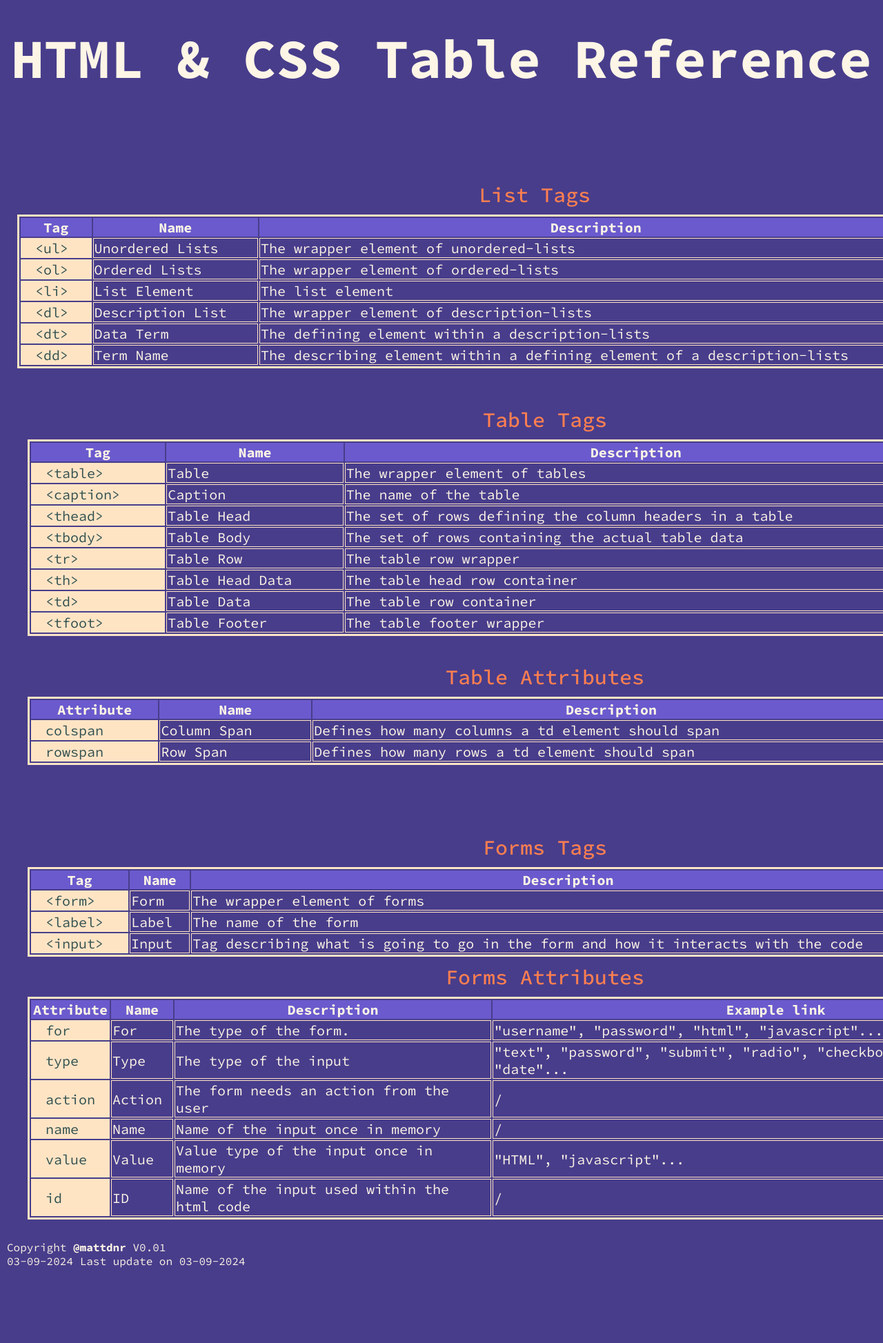
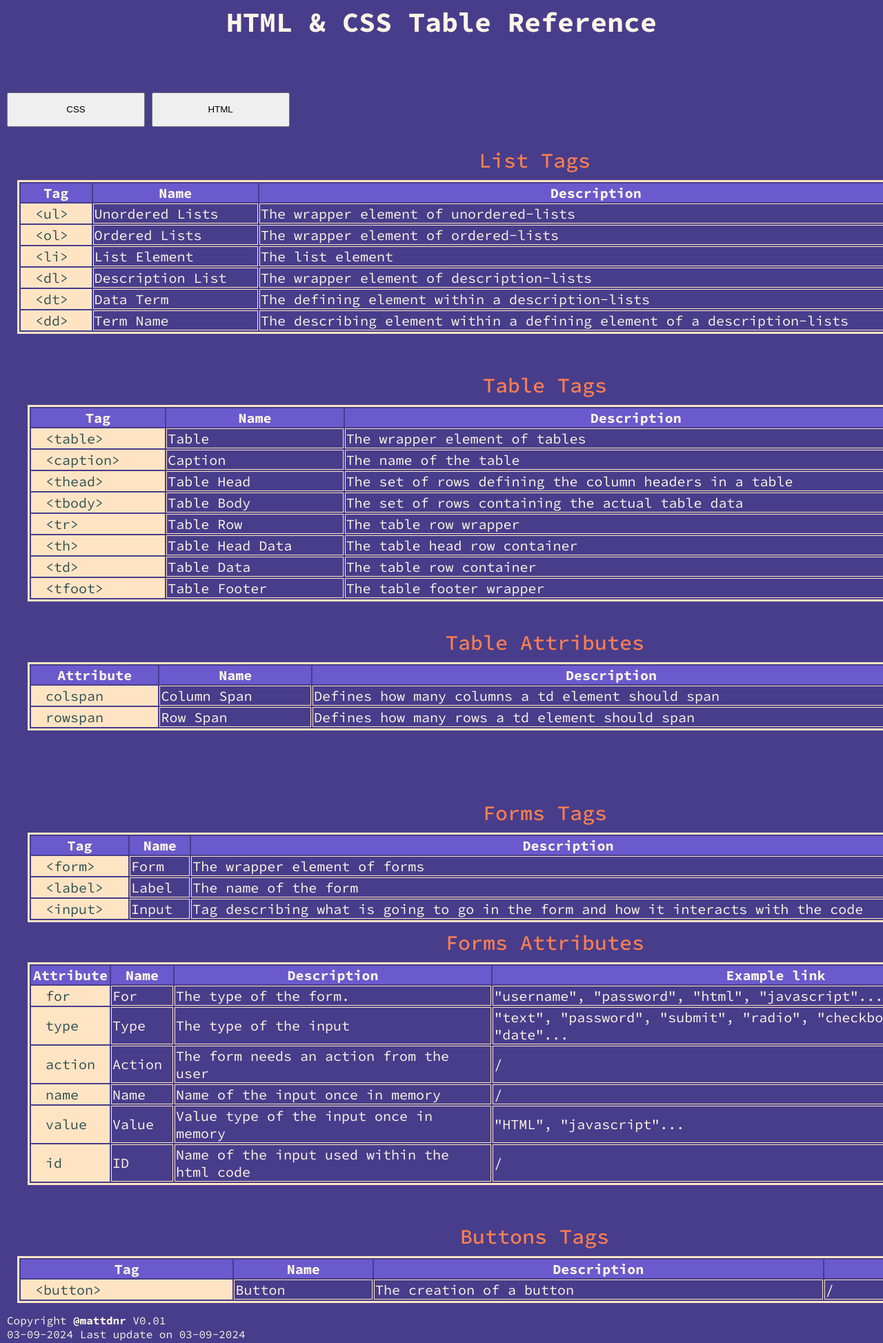
Before and after one commit to mattdnr/CSS-Cheet-Sheet, a plain HTML site: page index.html in a window 1280 px wide. Shown: the part 20-1967 px from the top of the page at 69% size. Before the commit the page ends 1868 px from the top, so only its background shows below. Drawn offline with Linux system fonts and the light colour scheme.

Commit message:
Added the buttons tag in html Added CSS and HTML buttons Created a set of rules of button in styles.css

```diff
--- a/index.html
+++ b/index.html
@@ -15,6 +15,8 @@
         <h1>
             HTML & CSS Table Reference
         </h1>
+        <button>CSS</button>
+        <button>HTML</button>
     </header>
 
     <main>
@@ -235,6 +237,25 @@
                 </table>
             </div>
         </div>
+        <div class="buttons">
+            <table>
+                <caption>Buttons Tags</caption>
+                <thead>
+                    <th>Tag</th>
+                    <th>Name</th>
+                    <th>Description</th>
+                    <th>Example link</th>
+                </thead>
+                <tbody>
+                    <tr id="button">
+                        <td class="tag">&ltbutton&gt</td>
+                        <td class="name">Button</td>
+                        <td>The creation of a button</td>
+                        <td>/</td>
+                    </tr>
+                </tbody>
+            </table>
+        </div>
     </main>
 
     <footer>
--- a/resources/css/styles.css
+++ b/resources/css/styles.css
@@ -8,10 +8,17 @@ body {
     margin: 10px;
 }
 
-header {
+header h1 {
     text-align: center;
     font-size: 40px;
     padding-bottom: 50px ;
+}
+
+header button {
+    width: 200px;
+    height: 50px;
+    margin-bottom: 4px;
+
 }
 
 
```
